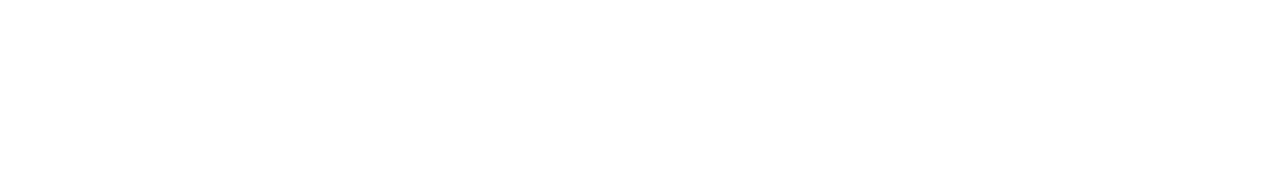
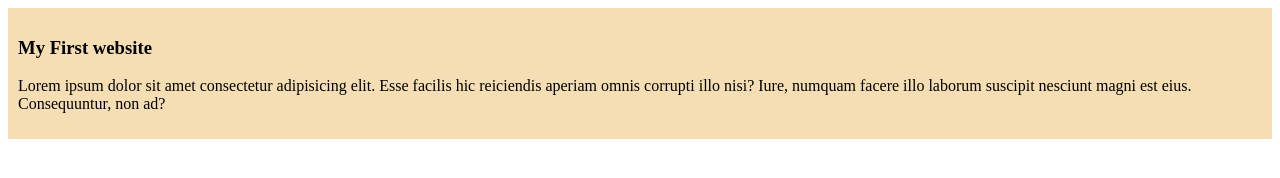
Before and after one commit to gitbynaymus/my-simple-website, a plain HTML site: page index.html in a window 1280 px wide. Drawn offline with Linux system fonts and the light colour scheme.

Commit message:
added the first blog

```diff
--- a/index.html
+++ b/index.html
@@ -4,8 +4,12 @@
     <meta charset="UTF-8">
     <meta name="viewport" content="width=device-width, initial-scale=1.0">
     <title>My simple website</title>
+    <link rel="stylesheet" href="styles/blog.css">
 </head>
 <body>
-
+    <div>
+        <h3>My First website</h3>
+        <p>Lorem ipsum dolor sit amet consectetur adipisicing elit. Esse facilis hic reiciendis aperiam omnis corrupti illo nisi? Iure, numquam facere illo laborum suscipit nesciunt magni est eius. Consequuntur, non ad?</p>
+    </div>
 </body>
 </html>
--- /dev/null
+++ b/styles/blog.css
@@ -0,0 +1,4 @@
+div{
+    background-color: wheat;
+    padding: 10px;
+}
```
